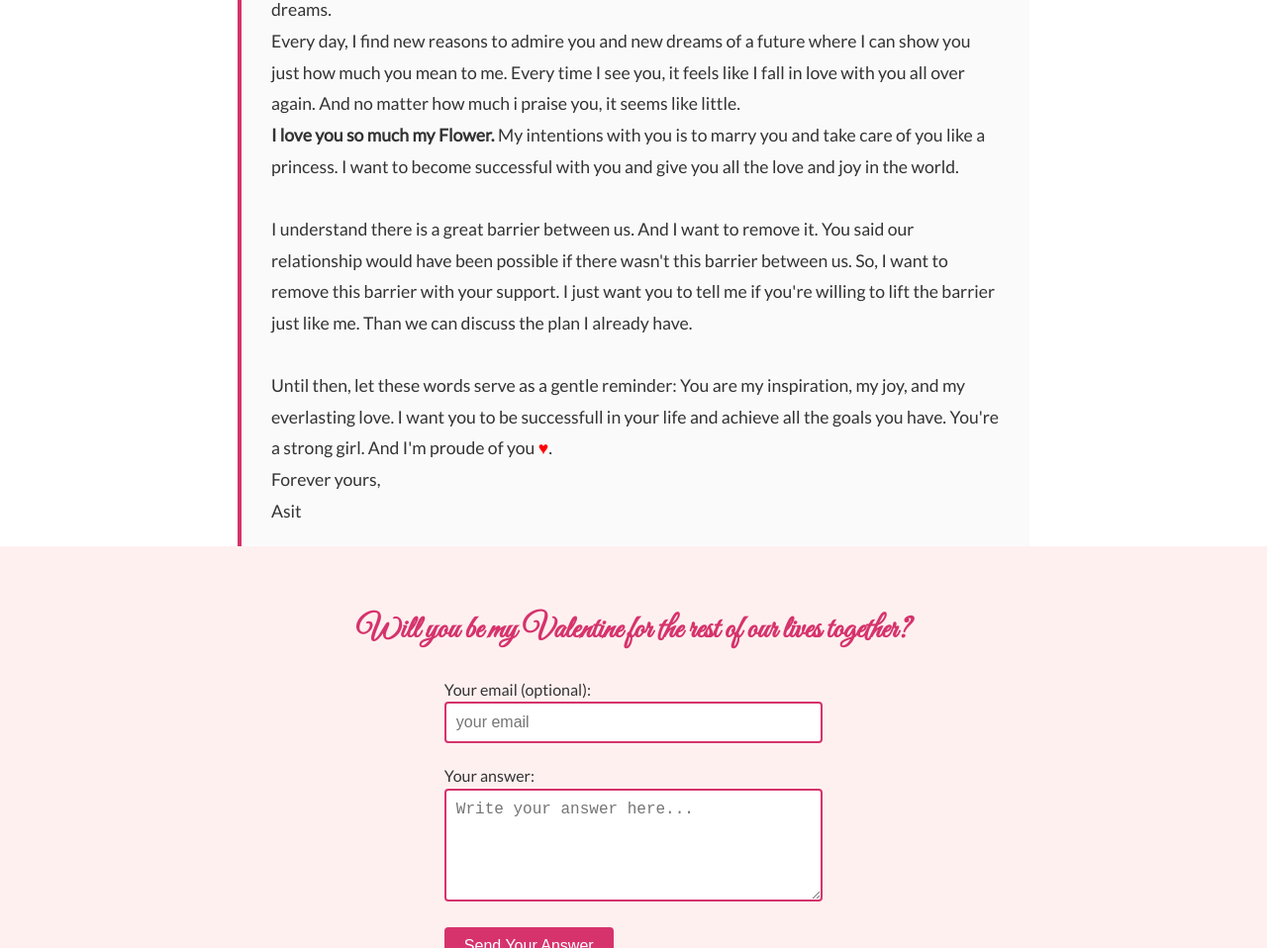
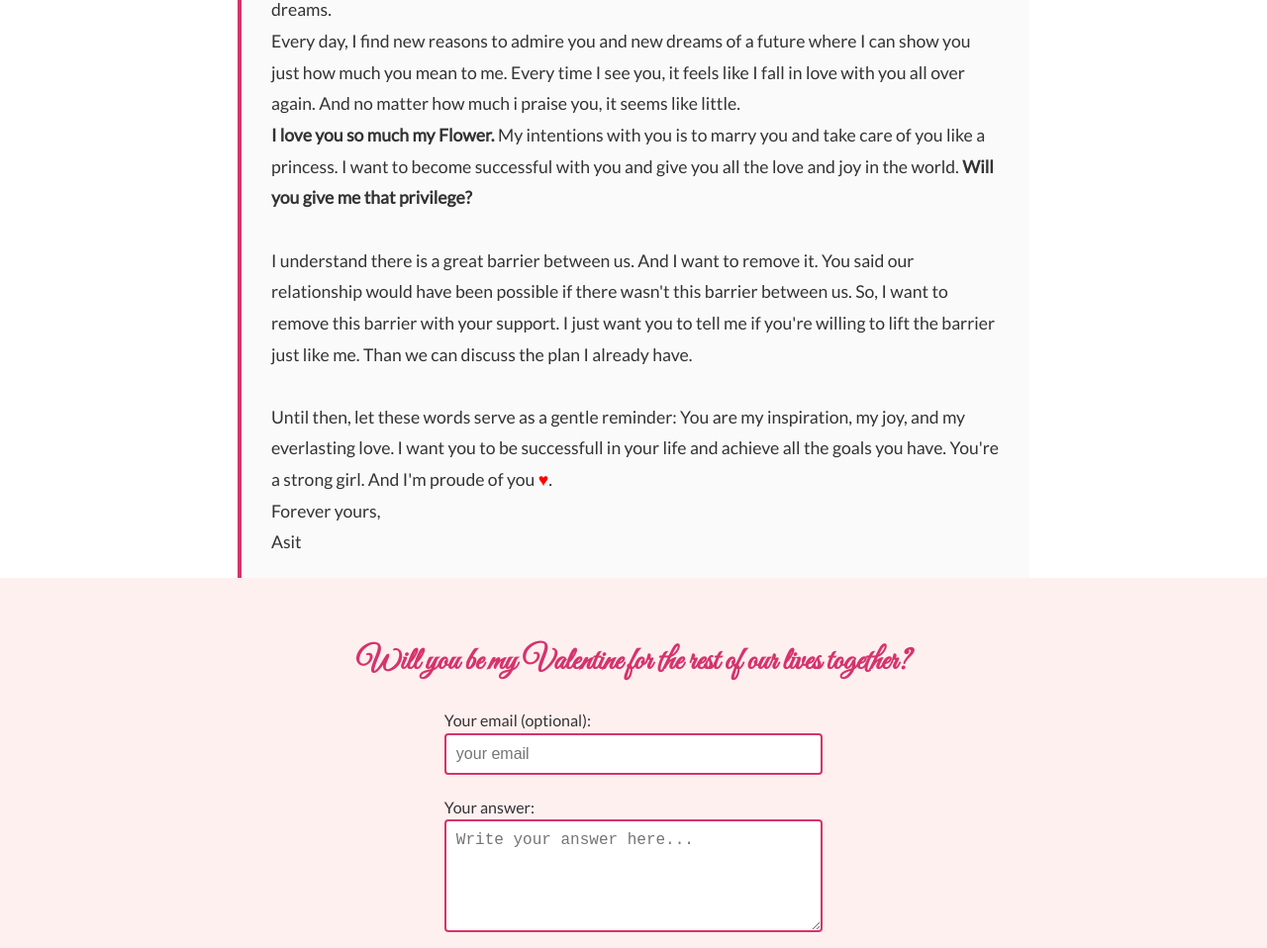
Before and after one commit to Asitkdey540/flower, a plain HTML site: page index.html in a window 1280 px wide. Shown: the part 1600-2558 px from the top of the page at 99% size. Drawn offline with Linux system fonts and the light colour scheme.

Commit message:
last update

```diff
--- a/index.html
+++ b/index.html
@@ -374,8 +374,7 @@
       you, it seems like little.
     </p>
     <p><b>I love you so much my Flower.</b> My intentions with you is to marry you and take care of you like a princess.
-      I want to become successful with
-      you and give you all the love and joy in the world.
+      I want to become successful with you and give you all the love and joy in the world. <b>Will you give me that privilege?</b>
     </p>
     <br>
     <p>I understand there is a great barrier between us. And I want to remove it. You said our relationship would have
```
